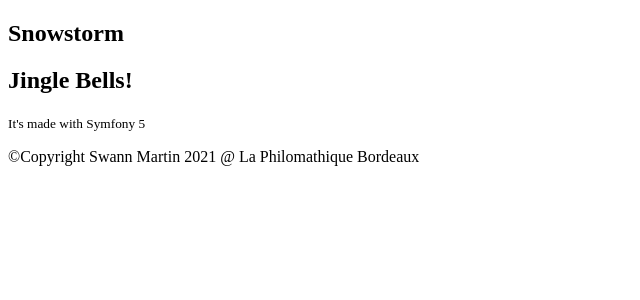
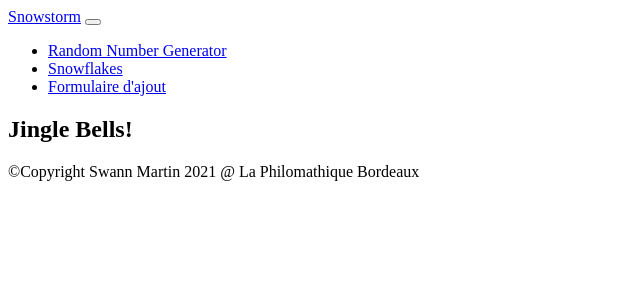
Before and after one commit to swann-martin/random, a Symfony app: template templates/snowstorm/index.html.twig in a window 1280 px wide. Shown: the top 300 px of the page, without its empty margins (0-640 px from the left). Run offline with Twig, Linux system fonts and the light colour scheme; the template is opened without the code that fills it, so the values that code supplies are empty; some libraries are stand-ins or nearby versions.

Commit message:
modifications pour configurer l'ajout d'entités via un formulaire

```diff
--- a/assets/styles/app.scss
+++ b/assets/styles/app.scss
@@ -1,4 +1,5 @@
 @import "~bootstrap/scss/bootstrap";
+@import "snowflakes.scss";
 
 body {
   background-color: lightgray;
--- a/src/Form/SnowflakeType.php
+++ b/src/Form/SnowflakeType.php
@@ -16,7 +16,8 @@ class SnowflakeType extends AbstractType
         $builder
             ->add('name')
             ->add('luckyNumber')
-            ->add('description');
+            ->add('description')
+            ->add('CreatedAt');
     }
 
     public function configureOptions(OptionsResolver $resolver)
--- a/templates/common/header.html.twig
+++ b/templates/common/header.html.twig
@@ -1,6 +1,23 @@
+<nav class="navbar navbar-expand-lg navbar-light bg-light">
+	<div class="container-fluid">
+		<a class="navbar-brand" href="{{path('app_snowflake')}}">Snowstorm</a>
+		<button class="navbar-toggler" type="button" data-bs-toggle="collapse" data-bs-target="#navbarSupportedContent" aria-controls="navbarSupportedContent" aria-expanded="false" aria-label="Toggle navigation">
+			<span class="navbar-toggler-icon"></span>
+		</button>
+		<div class="collapse navbar-collapse" id="navbarSupportedContent">
+			<ul class="navbar-nav me-auto mb-2 mb-lg-0">
+				<li class="nav-item">
+					<a class="nav-link " href="{{path('app_random')}}">Random Number Generator</a>
+				</li>
 
-<nav class="navbar navbar-light bg-light">
-  <div class="container-fluid">
-    <h1 class="navbar-brand mb-0 h1">Snowstorm</h1>
-  </div>
+				<li class="nav-item">
+					<a class="nav-link" href="{{path('app_snowflake')}}">Snowflakes</a>
+				</li>
+
+				<li class="nav-item">
+					<a class="nav-link " href="{{path('app_new')}}">Formulaire d'ajout</a>
+				</li>
+			</ul>
+		</div>
+	</div>
 </nav>
--- a/templates/snowstorm/index.html.twig
+++ b/templates/snowstorm/index.html.twig
@@ -7,14 +7,12 @@
 {% block body %}
 	<section class="container my-3">
 
-		<h1>Jingle Bells!</h1>
-		<p>
-			<small>It's made with Symfony 5</small>
-		</p>
-
+		<h1 class="text-center">Jingle Bells!</h1>
+		<section class="d-flex justify-around mx-auto">
 			{% for snowflake in snowflakes %}
 
-			<div class="card my-2 p-2">
+				<a href="{{ path('app_snowflake_show', {id:snowflake.id}) }}">
+					<div class="card card-snow m-2 p-2 w-50">
 						<h2 class="title">{{snowflake.name}}
 							:</h2>
 						<h3>Porte bonheur :
@@ -32,9 +30,10 @@
 							</div>
 						</div>
 					</div>
+				</a>
 
 			{% endfor %}
-
+		</section>
 	</section>
 
 {% endblock %}
```
Also changed, not shown: src/Controller/RandomController.php (+24 -12 lines), src/DataFixtures/SnowflakeFixture.php (+8 -25 lines), templates/snowstorm/add.html.twig (deleted, +0 -18 lines). Lines whose indentation alone changed are shown as unchanged.
